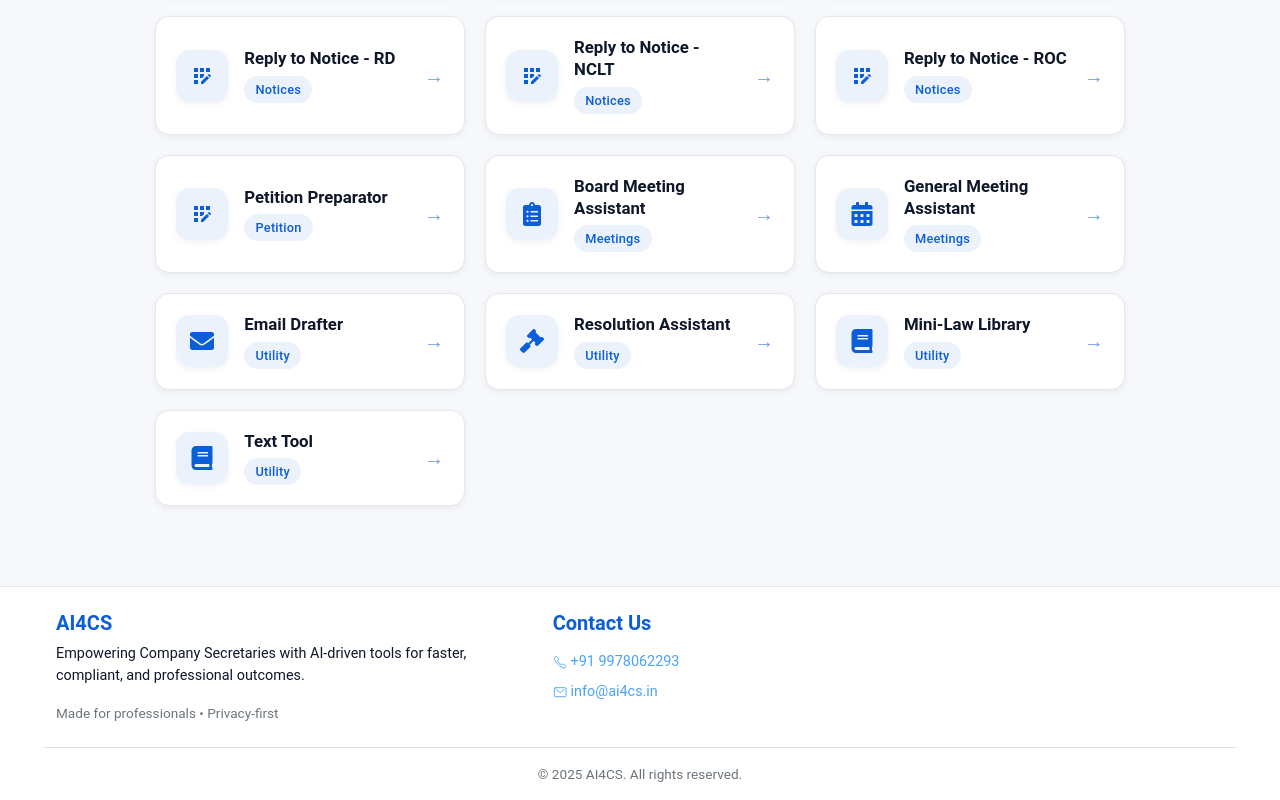
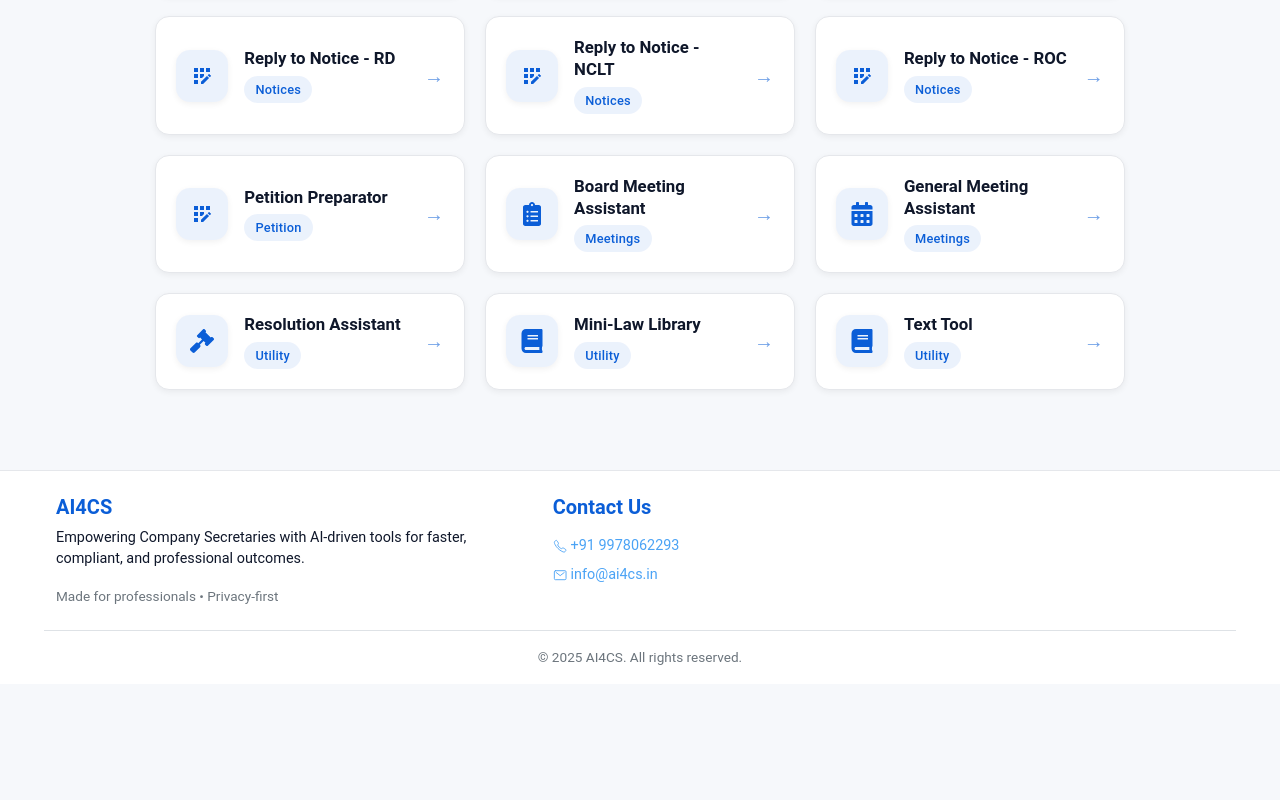
Before and after one commit to parthgopa/Ai4cs, a React (Vite) app: page /tools in a window 1280 px wide. Shown: the part 1124-1924 px from the top of the page. After the commit the page ends 1808 px from the top, so only its background shows below. Built offline with nearby package versions, Linux system fonts and the light colour scheme.

Commit message:
simple commit

```diff
--- a/src/components/Tools.jsx
+++ b/src/components/Tools.jsx
@@ -172,13 +172,13 @@
     icon: FaCalendarAlt,
     route: "/general-meeting-assistant"
   },
-  {
-    id: "email-drafter",
-    title: "Email Drafter",
-    category: "Utility",
-    icon: FaEnvelope,
-    route: "/email-drafter"
-  },
+  // {
+  //   id: "email-drafter",
+  //   title: "Email Drafter",
+  //   category: "Utility",
+  //   icon: FaEnvelope,
+  //   route: "/email-drafter"
+  // },
   {
     id: "resolution-assistant",
     title: "Resolution Assistant",
```
